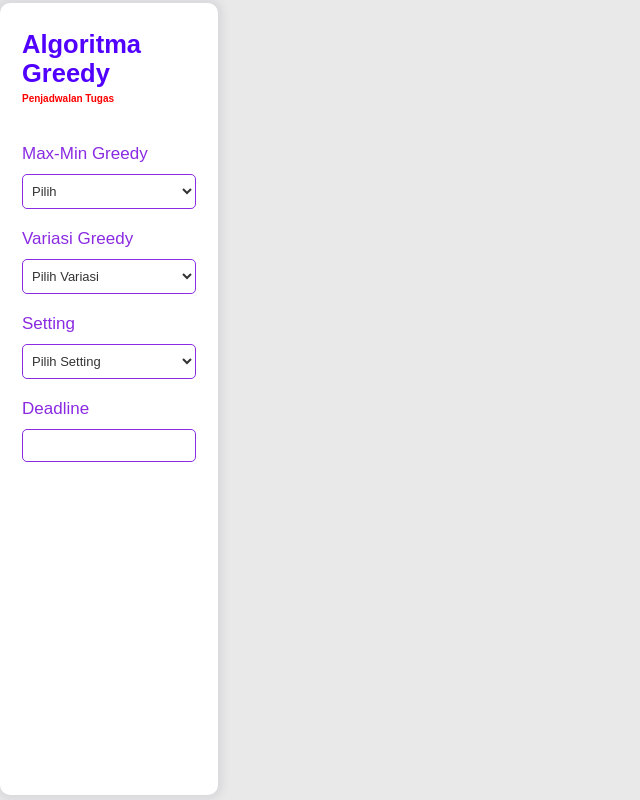
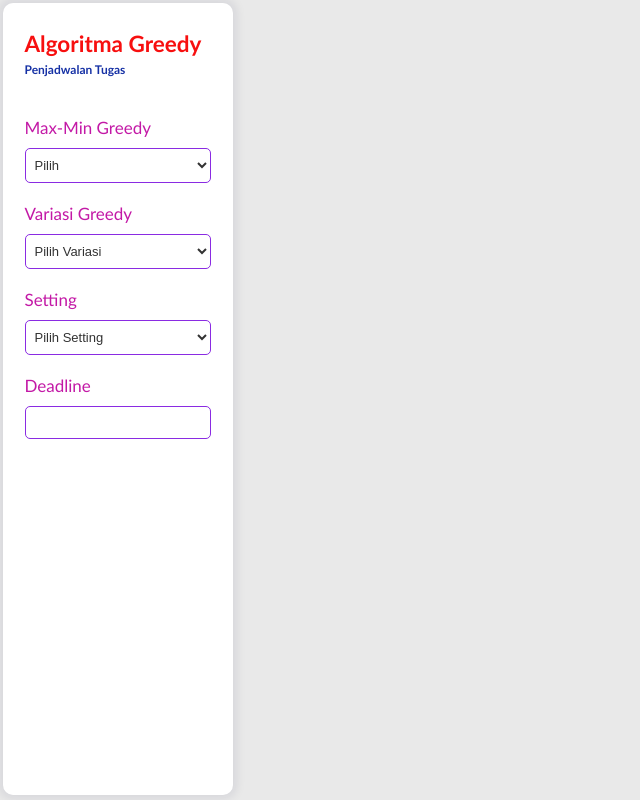
Before and after one commit to YohanesAndres/Project-SA-Greedy, a plain HTML site: page index.html in a window 1280 px wide. Shown: the whole page, without its empty margins (0-640 px from the left). Drawn offline with Linux system fonts and the light colour scheme.

Commit message:
Update style.css

```diff
--- a/style.css
+++ b/style.css
@@ -6,14 +6,14 @@
 }
 
 body {
-  font-family: Arial, sans-serif;
+  font-family:'Trebuchet MS', 'Lucida Sans Unicode', 'Lucida Grande', 'Lucida Sans', Arial, sans-serif;
   background-color: #f2f2f2;
   display: flex;
 }
 
 .sidebar {
   position: fixed;
-  width: 17vw;
+  width: 18vw;
   height: 99vh;
   padding: 27px 22px;
   background: #FFFFFF;
@@ -23,7 +23,8 @@ body {
   scrollbar-width: none;
   z-index: 2;
   border-radius: 10px;
-  margin-top: 3px;
+  margin-top: 2.5px;
+  margin-left: 2.5px;
 }
 
 .sidebar::-webkit-scrollbar {
@@ -40,7 +41,7 @@ body {
 
 label {
   font-size: 17px;
-  color: blueviolet;
+  color:rgb(195, 25, 166);
 }
 
 select {
@@ -56,15 +57,16 @@ select {
 }
 
 .title{
-  color: rgb(81, 0, 255);
-  font-size: 17px;
+  color: rgb(247, 15, 15);
+  font-size: 15px;
 }
 
 .title > .description{
   margin-top: 5px;
-  font-size: 10px;
+  font-size: 12px;
   font-weight: 600;
-  color:red;
+  color:rgb(22, 49, 165);
+
 }
 
 .content{
@@ -72,7 +74,7 @@ select {
   height: 100vh;
   position: relative;
   overflow: auto;
-  padding-left: 19vw;
+  padding-left: 20vw;
   background-color: #E9E9E9;
 }
 
```
